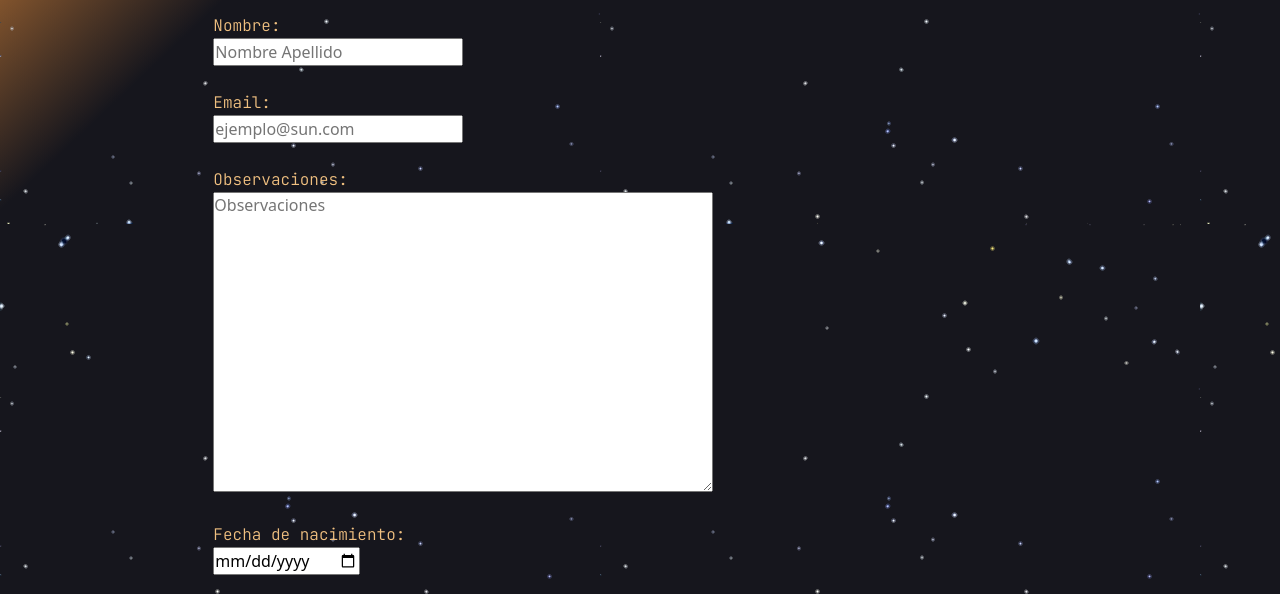
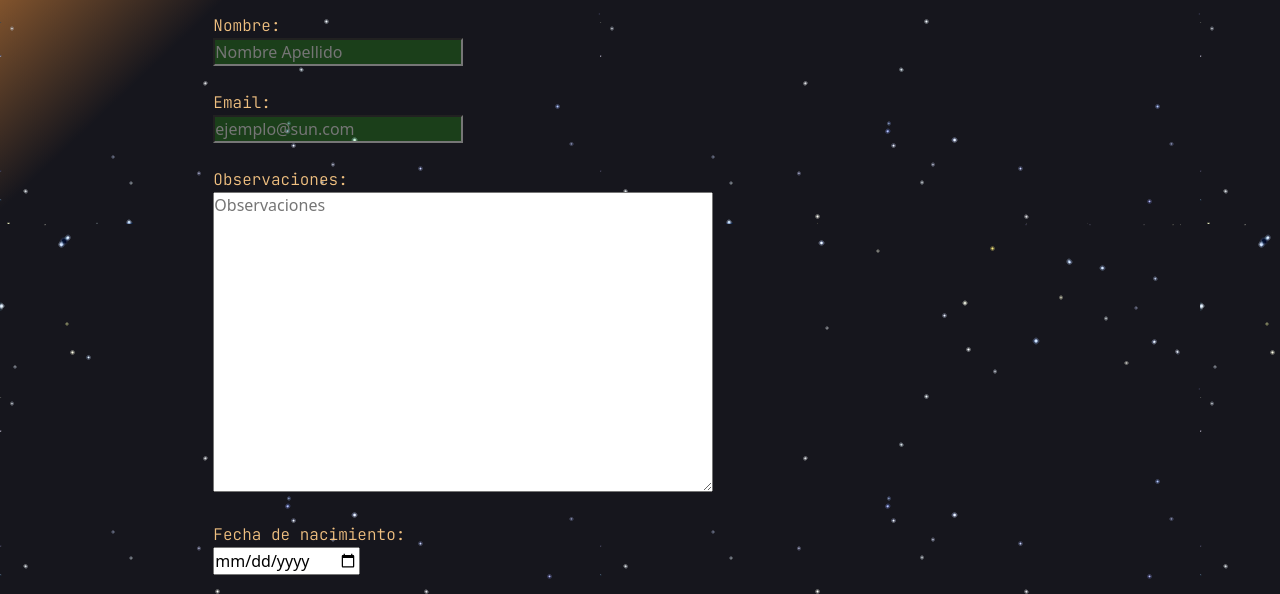
Before and after one commit to Campeoni/coderhouse-desarrolloweb, a website: page pages/contacto.html in a window 1280 px wide. Shown: the part 151-745 px from the top of the page. Drawn offline with Linux system fonts and the light colour scheme.

Commit message:
segunda parte de required

```diff
--- a/scss/estilos.scss
+++ b/scss/estilos.scss
@@ -125,6 +125,11 @@ td, th{
     background-color: $color-background-footer;
     background-image: url(../image/suelo.png);
     background-repeat: repeat;
+}
+
+
+input:invalid {
+    background-color: rgba(53, 252, 14, 0.178);
 }
 
 /* ================================================================= */
```
Also changed, not shown: css/estilos.css.
